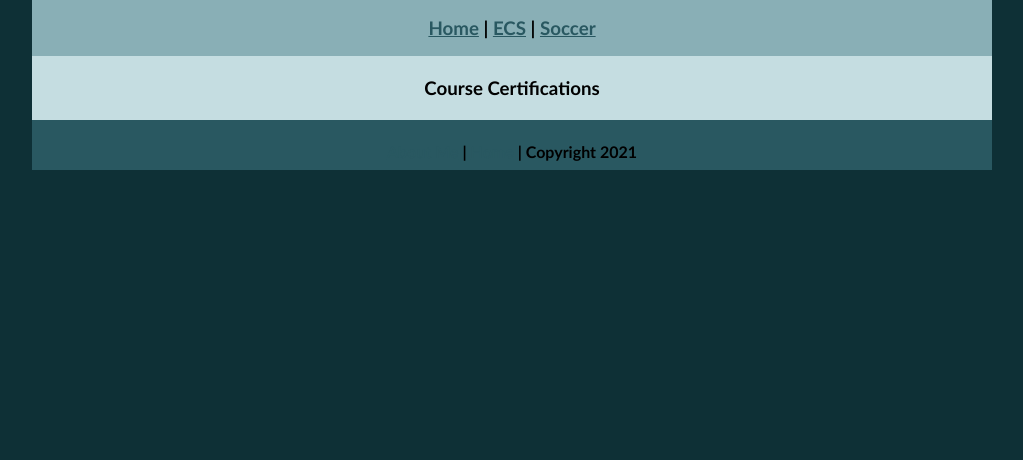
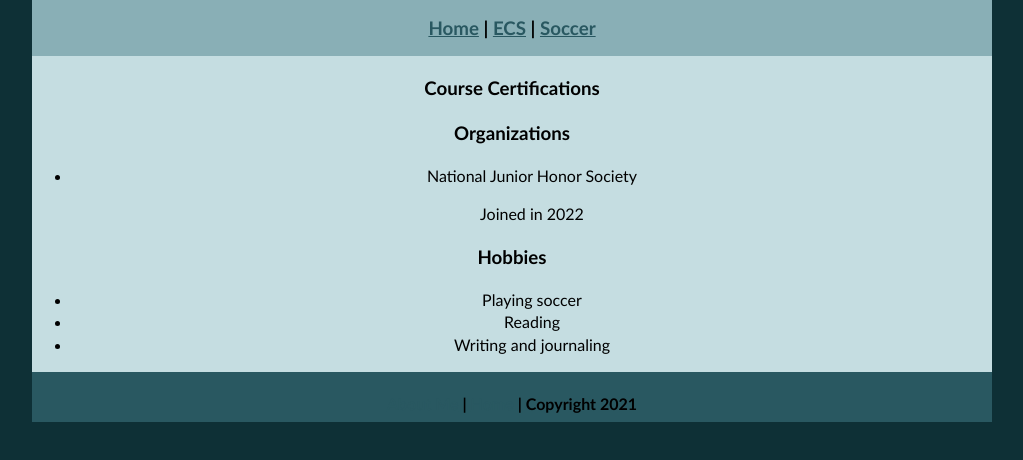
Before and after one commit to 9619129/ecsportfolio, a plain HTML site: page aboutme.html in a window 1280 px wide. Shown: the part 84-544 px from the top of the page, without its empty margins (128-1151 px from the left). Drawn offline with Linux system fonts and the light colour scheme.

Commit message:
Update aboutme.html

```diff
--- a/aboutme.html
+++ b/aboutme.html
@@ -16,10 +16,15 @@
   </div>
   <div class="content">
 <h3>Course Certifications</h3>
+<h3>Organizations</h3>
   <ul>
-
-
-
+	<li> National Junior Honor Society <p>Joined in 2022</p> </li>
+  </ul>
+<h3>Hobbies</h3>
+  <ul>
+	<li>Playing soccer</li>
+	<li>Reading</li>
+	<li>Writing and journaling</li>
   </ul>
   </div>
   <div class="footer">
```
